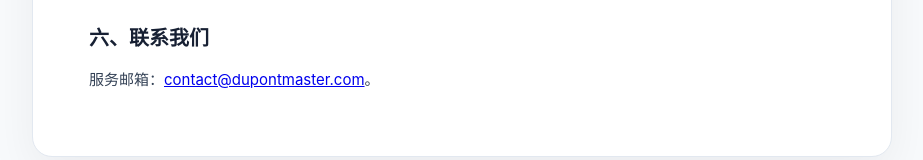
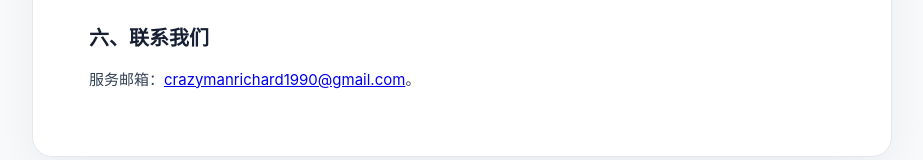
Before and after one commit to richardsun1990/dupontmaster-web-manual, a plain HTML site: page disclaimer.html in a window 1280 px wide. Shown: the part 1052-1212 px from the top of the page, without its empty margins (178-1101 px from the left). Drawn offline with Linux system fonts and the light colour scheme.

Commit message:
chore(contact): use Gmail in disclaimer.html

```diff
--- a/disclaimer.html
+++ b/disclaimer.html
@@ -31,7 +31,7 @@
         <p>平台可能提供第三方网站或资料链接，仅为方便查阅，不代表对第三方内容的完整性、准确性或持续可用性作出保证。</p>
 
         <h2>六、联系我们</h2>
-        <p>服务邮箱：<a href="mailto:contact@dupontmaster.com">contact@dupontmaster.com</a>。</p>
+        <p>服务邮箱：<a href="mailto:crazymanrichard1990@gmail.com">crazymanrichard1990@gmail.com</a>。</p>
     </main>
     <footer class="legal-footer"><a href="/terms.html">用户协议</a> · <a href="/privacy.html">隐私政策</a> · <a href="/membership-service.html">会员服务协议</a><br><span>杭州疯智影视传媒有限公司 · <a href="https://beian.miit.gov.cn/" target="_blank" rel="noopener noreferrer">浙ICP备2026054729号-1</a></span></footer>
 </body>
```
